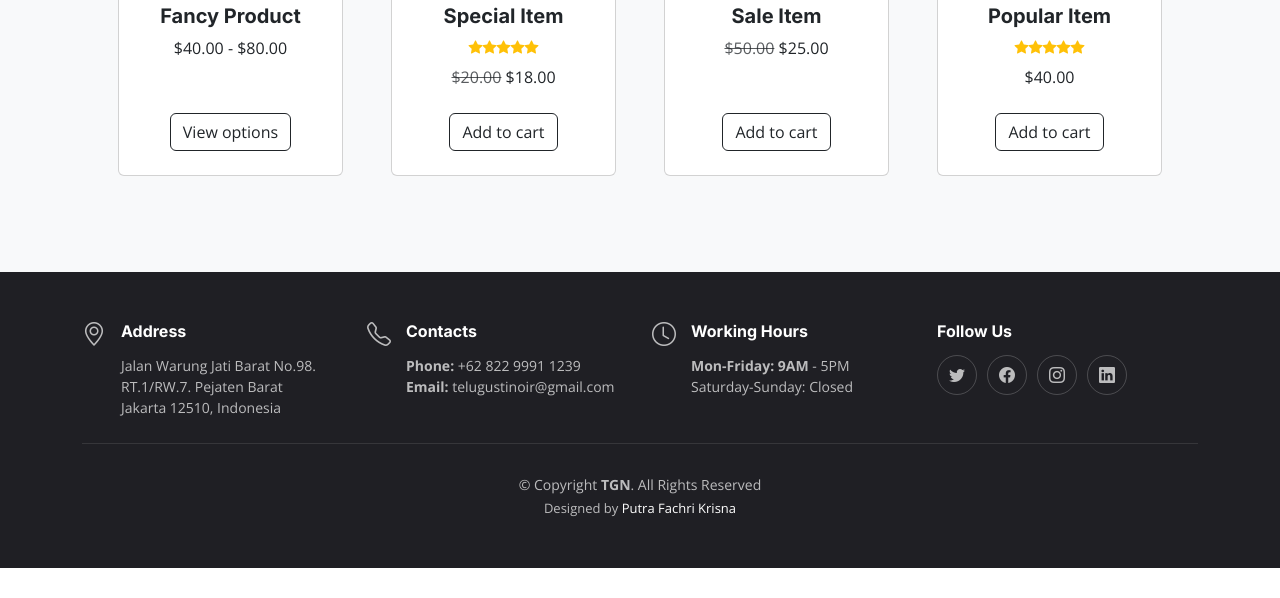
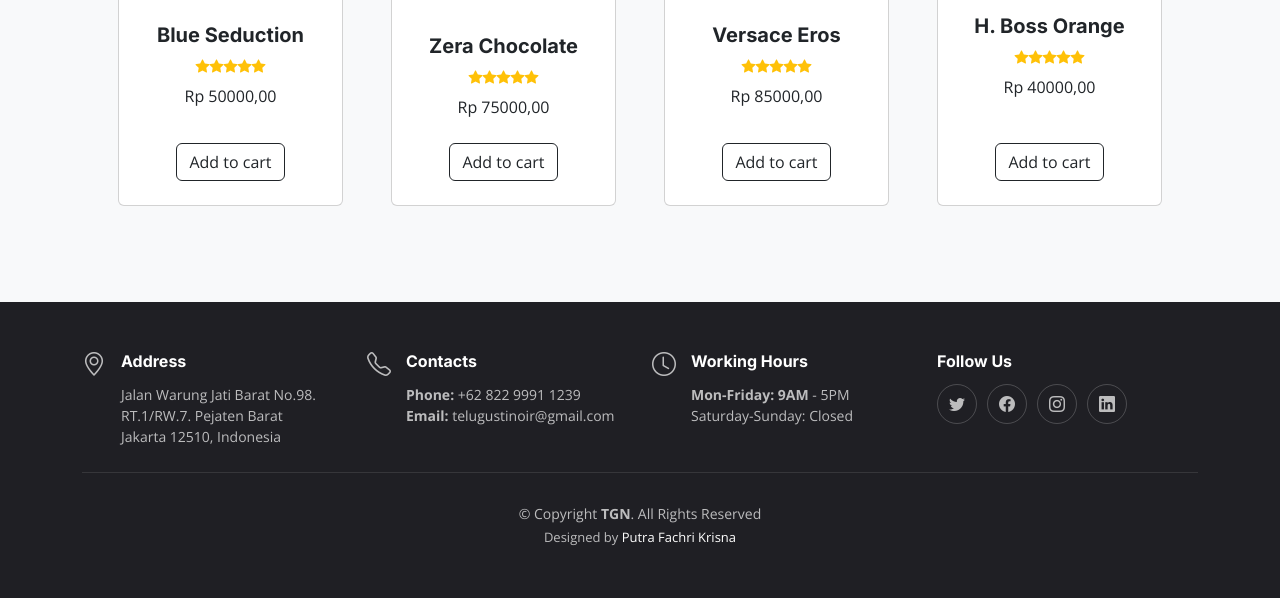
Before and after one commit to ShedHooman/TGN, a PHP site: page /product.php?pid=1 in a window 1280 px wide. Shown: the part 1059-1657 px from the top of the page. Before the commit the page ends 1627 px from the top, so only its background shows below. Run offline with PHP 8.4, Linux system fonts and the light colour scheme; a user stored in the database is signed in; data comes from the database, SQL or seed files in the repository; tables that the repository leaves empty hold one stand-in row (values such as "Sample post"); grey boxes labelled with a size stand in for pictures from a placeholder-image service; some libraries are stand-ins or nearby versions.

Commit message:
recomendation section update
added recomendation section and algorithm

```diff
--- a/product.php
+++ b/product.php
@@ -136,7 +136,7 @@
                             <span>Ingredient: </span>
                             <p class="lead"><?= $fetch_product['ingredient']; ?></p>
                         </div>
-                            <span>Details: </span>
+                            <span>Detail: </span>
                             <p class="lead"><?= $fetch_product['details']; ?></p>
                         <div class="d-flex">
                             <input class="form-control text-center me-3" name="qty" type="num" value="1" style="max-width: 3rem" />
@@ -156,36 +156,66 @@
             <div class="container px-4 px-lg-5 mt-5">
                 <h2 class="fw-bolder mb-4">Related products</h2>
                 <div class="row gx-4 gx-lg-5 row-cols-2 row-cols-md-3 row-cols-xl-4 justify-content-center">
-                    <div class="col mb-5">
-                        <div class="card h-100">
-                            <!-- Product image-->
-                            <img class="card-img-top" src="https://dummyimage.com/450x300/dee2e6/6c757d.jpg" alt="..." />
-                            <!-- Product details-->
-                            <div class="card-body p-4">
-                                <div class="text-center">
-                                    <!-- Product name-->
-                                    <h5 class="fw-bolder">Fancy Product</h5>
-                                    <!-- Product price-->
-                                    $40.00 - $80.00
-                                </div>
-                            </div>
-                            <!-- Product actions-->
-                            <div class="card-footer p-4 pt-0 border-top-0 bg-transparent">
-                                <div class="text-center"><a class="btn btn-outline-dark mt-auto" href="#">View options</a></div>
-                            </div>
-                        </div>
-                    </div>
+
+                <?php
+                // 1. Produk Terlaris
+$stmt = $conn->prepare("SELECT * FROM products ORDER BY sold DESC LIMIT 4");
+$stmt->execute();
+$best_selling_products = $stmt->fetchAll(PDO::FETCH_ASSOC);
+
+// 2. Produk Terakhir Dilihat (Anda perlu menyimpan data ini di sesi atau database)
+$recently_viewed_products = isset($_SESSION['recently_viewed']) ? $_SESSION['recently_viewed'] : array();
+
+// Batasi hanya 3 produk terakhir yang dilihat
+$recently_viewed_products = array_slice($recently_viewed_products, -4);
+
+// 3. Produk di Keranjang
+$stmt = $conn->prepare("SELECT * FROM cart WHERE user_id = ?");
+$stmt->execute([$user_id]);
+$cart_products = $stmt->fetchAll(PDO::FETCH_ASSOC);
+
+// 4. Rekomendasi Berdasarkan Preferensi Aroma (Anda perlu menyimpan preferensi di database)
+// Contoh sederhana: Ambil 3 produk random dengan aroma yang paling sering dibeli
+$stmt = $conn->prepare("SELECT p.* FROM products p
+                         INNER JOIN cart c ON p.name = c.name
+                         WHERE c.user_id = ?
+                         GROUP BY p.name
+                         ORDER BY COUNT(*) DESC
+                         LIMIT 3");
+$stmt->execute([$user_id]);
+$recommended_products = $stmt->fetchAll(PDO::FETCH_ASSOC);
+
+// Gabungkan semua produk
+$all_products = array_merge(
+    $best_selling_products,
+    array_diff($recently_viewed_products, $best_selling_products), // Hilangkan duplikat
+    array_diff($cart_products, $best_selling_products, $recently_viewed_products), // Hilangkan duplikat
+    $recommended_products
+);
+
+// Jika kurang dari 3 produk, tambahkan produk random
+if (count($all_products) < 4) {
+    $stmt = $conn->prepare("SELECT * FROM products ORDER BY RAND() LIMIT ?");
+    $stmt->execute([4 - count($all_products)]);
+    $random_products = $stmt->fetchAll(PDO::FETCH_ASSOC);
+    $all_products = array_merge($all_products, $random_products);
+}
+
+// Tampilkan produk rekomendasi
+foreach ($all_products as $fetch_product) {
+                ?>
+
                     <div class="col mb-5">
                         <div class="card h-100">
                             <!-- Sale badge-->
                             <div class="badge bg-dark text-white position-absolute" style="top: 0.5rem; right: 0.5rem">Sale</div>
                             <!-- Product image-->
-                            <img class="card-img-top" src="https://dummyimage.com/450x300/dee2e6/6c757d.jpg" alt="..." />
+                            <img class="card-img-top" src="assets/img/menu/<?= $fetch_product['image'];?>" alt="..." />
                             <!-- Product details-->
                             <div class="card-body p-4">
                                 <div class="text-center">
                                     <!-- Product name-->
-                                    <h5 class="fw-bolder">Special Item</h5>
+                                    <h5 class="fw-bolder"><?= $fetch_product['name']; ?></h5>
                                     <!-- Product reviews-->
                                     <div class="d-flex justify-content-center small text-warning mb-2">
                                         <div class="bi-star-fill"></div>
@@ -195,69 +225,23 @@
                                         <div class="bi-star-fill"></div>
                                     </div>
                                     <!-- Product price-->
-                                    <span class="text-muted text-decoration-line-through">$20.00</span>
-                                    $18.00
+                                    Rp <?= $fetch_product['price']; ?>,00
                                 </div>
                             </div>
                             <!-- Product actions-->
                             <div class="card-footer p-4 pt-0 border-top-0 bg-transparent">
-                                <div class="text-center"><a class="btn btn-outline-dark mt-auto" href="#">Add to cart</a></div>
+                                <div class="text-center"><a class="btn btn-outline-dark mt-auto" href="product.php?pid=<?= $fetch_product['id'];?>">Add to cart</a></div>
                             </div>
                         </div>
                     </div>
-                    <div class="col mb-5">
-                        <div class="card h-100">
-                            <!-- Sale badge-->
-                            <div class="badge bg-dark text-white position-absolute" style="top: 0.5rem; right: 0.5rem">Sale</div>
-                            <!-- Product image-->
-                            <img class="card-img-top" src="https://dummyimage.com/450x300/dee2e6/6c757d.jpg" alt="..." />
-                            <!-- Product details-->
-                            <div class="card-body p-4">
-                                <div class="text-center">
-                                    <!-- Product name-->
-                                    <h5 class="fw-bolder">Sale Item</h5>
-                                    <!-- Product price-->
-                                    <span class="text-muted text-decoration-line-through">$50.00</span>
-                                    $25.00
-                                </div>
-                            </div>
-                            <!-- Product actions-->
-                            <div class="card-footer p-4 pt-0 border-top-0 bg-transparent">
-                                <div class="text-center"><a class="btn btn-outline-dark mt-auto" href="#">Add to cart</a></div>
-                            </div>
-                        </div>
-                    </div>
-                    <div class="col mb-5">
-                        <div class="card h-100">
-                            <!-- Product image-->
-                            <img class="card-img-top" src="https://dummyimage.com/450x300/dee2e6/6c757d.jpg" alt="..." />
-                            <!-- Product details-->
-                            <div class="card-body p-4">
-                                <div class="text-center">
-                                    <!-- Product name-->
-                                    <h5 class="fw-bolder">Popular Item</h5>
-                                    <!-- Product reviews-->
-                                    <div class="d-flex justify-content-center small text-warning mb-2">
-                                        <div class="bi-star-fill"></div>
-                                        <div class="bi-star-fill"></div>
-                                        <div class="bi-star-fill"></div>
-                                        <div class="bi-star-fill"></div>
-                                        <div class="bi-star-fill"></div>
-                                    </div>
-                                    <!-- Product price-->
-                                    $40.00
-                                </div>
-                            </div>
-                            <!-- Product actions-->
-                            <div class="card-footer p-4 pt-0 border-top-0 bg-transparent">
-                                <div class="text-center"><a class="btn btn-outline-dark mt-auto" href="#">Add to cart</a></div>
-                            </div>
-                        </div>
-                    </div>
+                <?php
+                }
+                ?>
                 </div>
             </div>
         </section>
       <?php
+
       }
       }else{
           echo '<p class=>belum ada produk yang ditambahkan!</p>';
```
